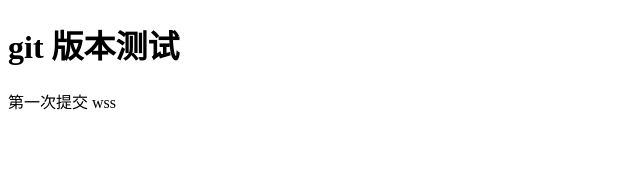
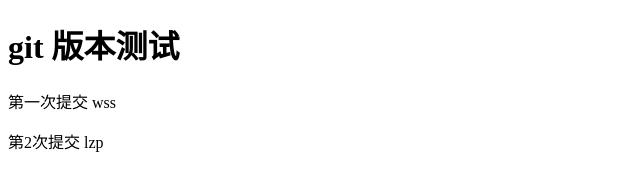
Before and after one commit to HTML-CIKI/GIT-demo, a plain HTML site: page index.html in a window 1280 px wide. Shown: the whole page, without its empty margins (0-640 px from the left). Drawn offline with Linux system fonts and the light colour scheme.

Commit message:
lzp second add

```diff
--- a/index.html
+++ b/index.html
@@ -10,6 +10,7 @@
   <div>
     <h1>git 版本测试</h1>
     <p>第一次提交 wss</p>
+    <p>第2次提交 lzp</p>
   </div>
 </body>
 </html>
```
Also changed, not shown: 1 other file.
